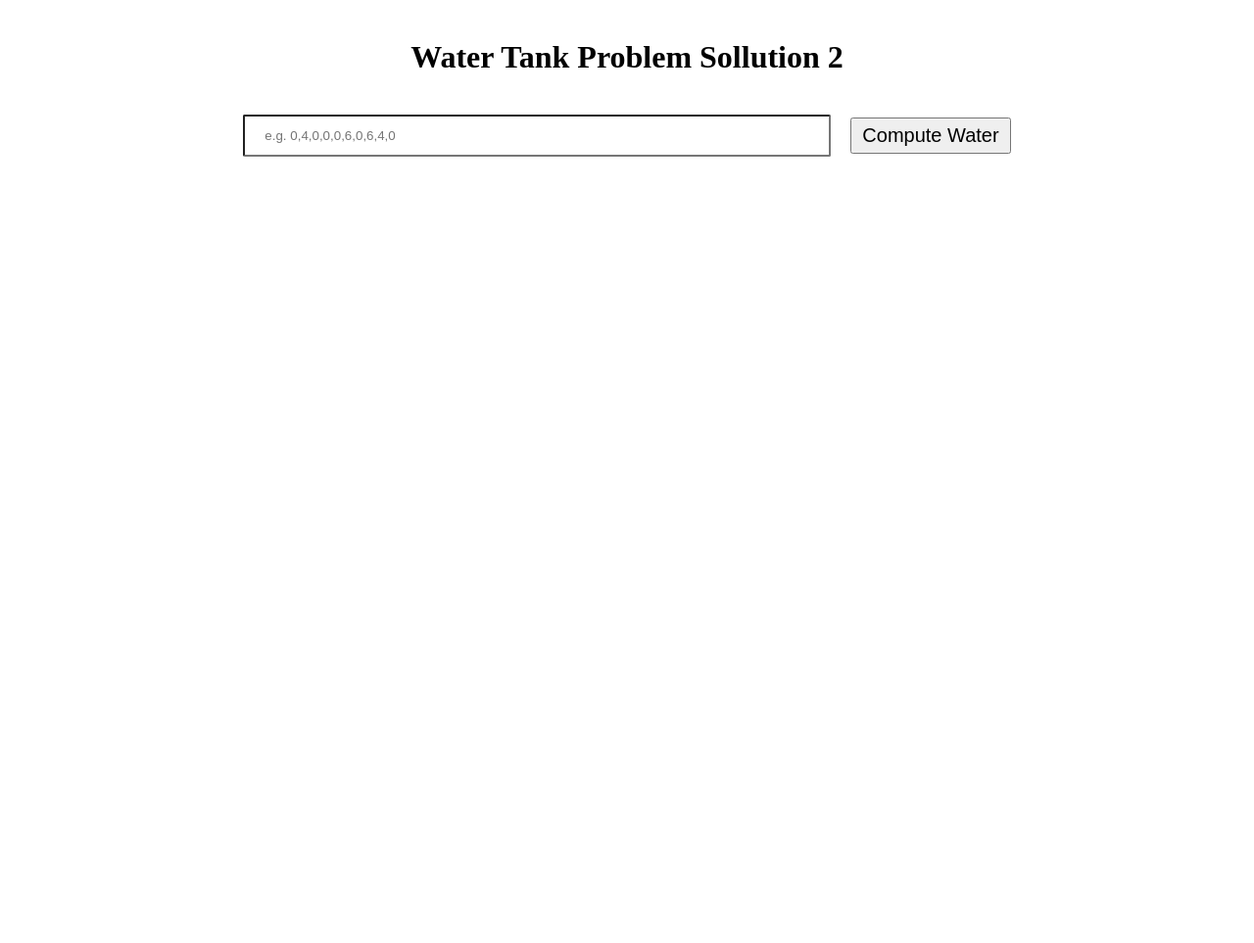
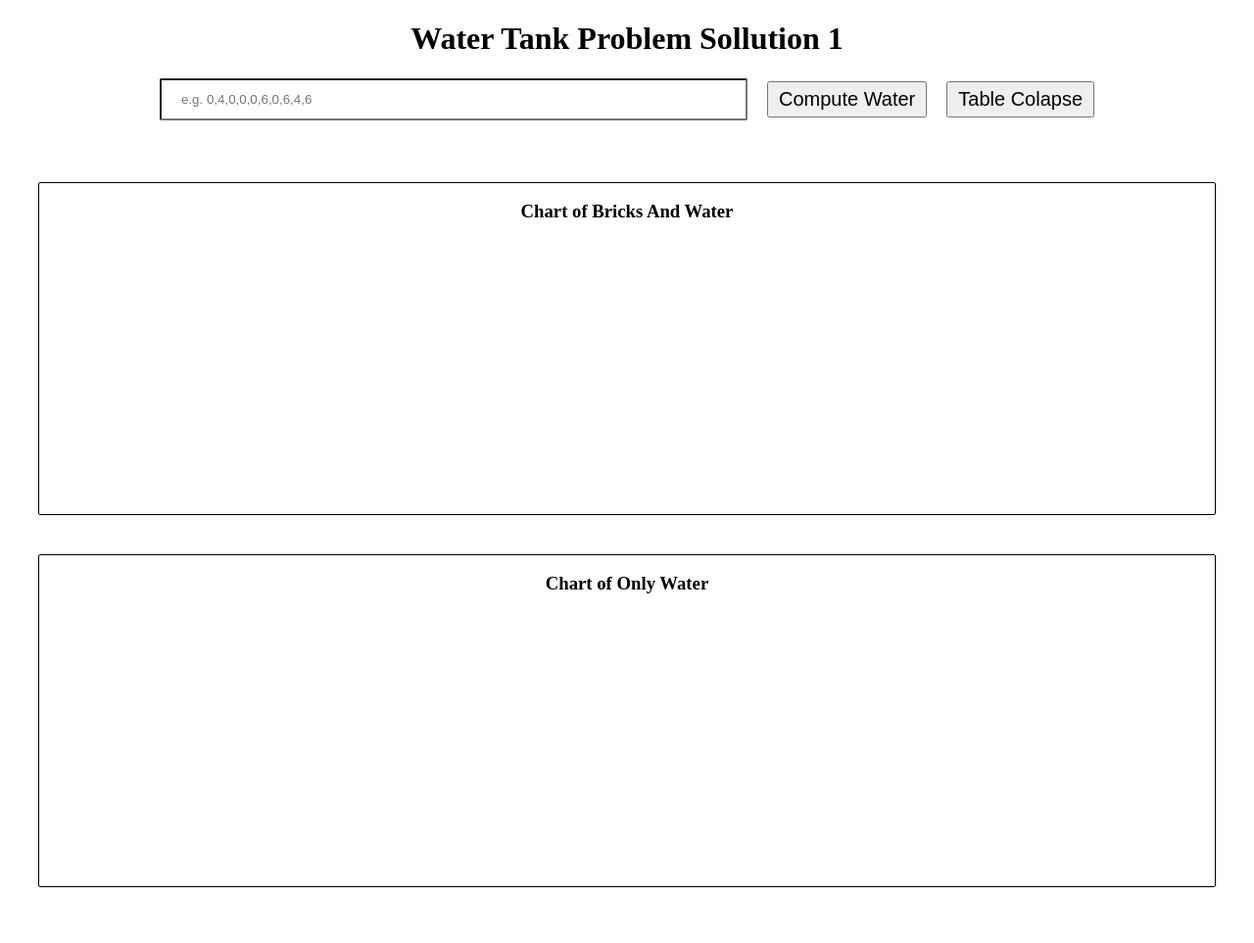
Before and after one commit to Abialidr/The-water-tank-problem-test-task, a plain HTML site: page index.html in a window 1280 px wide. Shown: the whole page at 98% size. Drawn offline with nearby package versions, Linux system fonts and the light colour scheme.

Commit message:
Update index.html

```diff
--- a/index.html
+++ b/index.html
@@ -1,43 +1,38 @@
-<html lang="en">
-<head>
-    <meta charset="UTF-8">
-    <meta http-equiv="X-UA-Compatible" content="IE=edge">
-    <meta name="viewport" content="width=device-width, initial-scale=1.0">
-    <title>Water Tank Sollution 2</title>
-    <style>
-        #chart-container {
-            position: relative;
-            height: 100vh;
-            overflow: hidden;
-        }
-        #chart-container1 {
-            position: relative;
-            height: 100vh;
-            overflow: hidden;
-        }
-    </style>
-    <link rel="stylesheet" href="./Sollution2/style.css" />
-    <script src="https://fastly.jsdelivr.net/npm/echarts@5.3.3/dist/echarts.min.js"></script>
-</head>
-    <div class="header"><h1>Water Tank Problem Sollution 2</h1></div>
+<html>
+  <head>
+    <link rel="stylesheet" href="./Sollution 1/styles.css" />
+    <title>Water Tank Sollution 1</title>
+  </head>
+  <body>
+    <div class="header"><h1>Water Tank Problem Sollution 1</h1></div>
     <div class="inputarea">
-        <input type="text" id="inputArr" name="inputArr" placeholder="e.g. 0,4,0,0,0,6,0,6,4,0">
-        <!-- <i>Input=> 0,4,0,0,0,6,0,6,4,0</i> -->
-        <button class="button" id="array-btn" onclick="fetchArr()">Compute Water</button>
+      <input
+        type="text"
+        id="inputArr"
+        name="inputArr"
+        placeholder="e.g. 0,4,0,0,0,6,0,6,4,6"
+      />
+      <!-- <i>Input=> 0,4,0,0,0,6,0,6,4,6</i> -->
+      <button class="button" id="array-btn" onclick="fetchArr()">
+        Compute Water
+      </button>
 
+      <button class="button" id="array-btn" onclick="tableCollapse()">
+        Table Colapse
+      </button>
     </div>
-    <h1><span id="waterunit"></span></h1>
-    <div class="waterAndWallContainer">
-
-    <h3><span id="brickAndWater"></span></h3>
-        <div id="chart-container"></div>
+    <h1 id="WaterUnit"></h1>
+    <div id="main">
+      <div id="BAW1">
+        <h3>Chart of Bricks And Water</h3>
+        <div id="BAW"></div>
+      </div>
+      <div id="OW1">
+        <h3>Chart of Only Water</h3>
+        <div id="OW"></div>
+      </div>
     </div>
 
-    <div class="onlyWaterContainer">
-    <h3><span id="Water"></span></h3>
-        <div id="chart-container1"></div>
-    </div>
-
-    <script src="Sollution2/index.js"></script>
-</body>
+    <script type="text/javascript" src="./Sollution 1/index.js"></script>
+  </body>
 </html>
```
